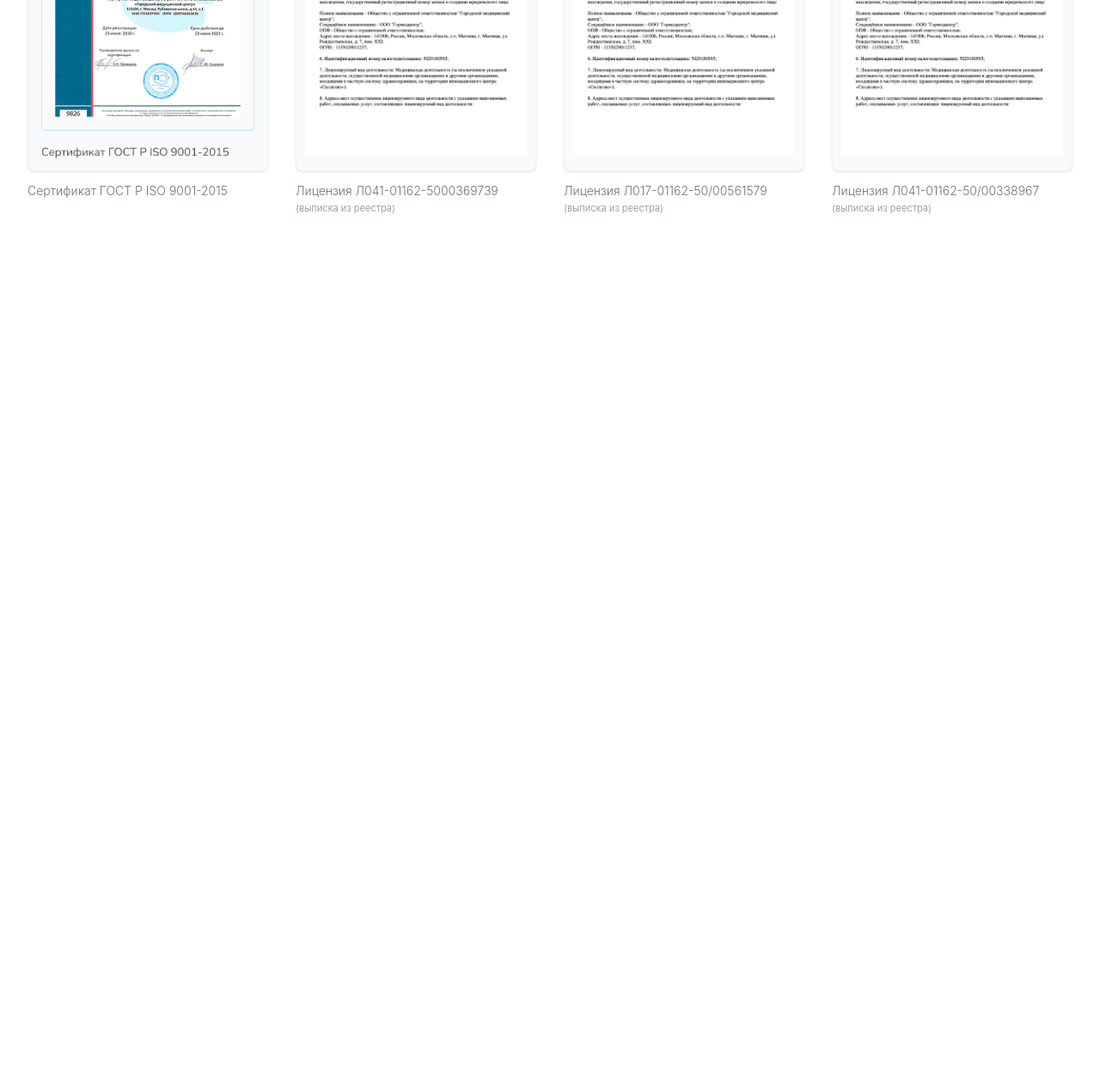
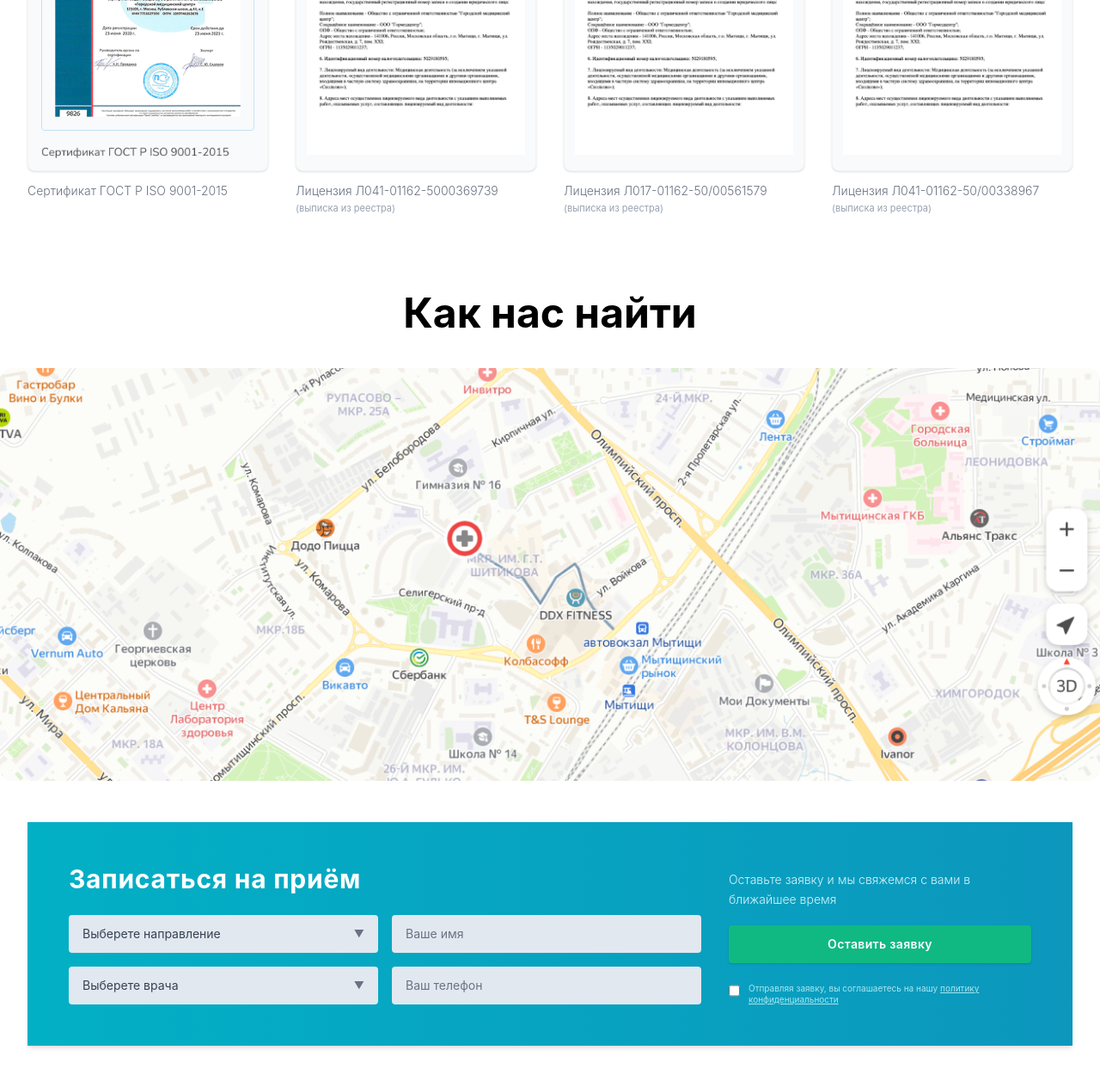
Before and after one commit to tabarovahadica46-source/exam.week4, a website: page index.html in a window 1280 px wide. Shown: the part 5215-6479 px from the top of the page at 86% size. Before the commit the page ends 5515 px from the top, so only its background shows below. Drawn offline with nearby package versions, Linux system fonts and the light colour scheme; files that its build step writes are made by us from their sources.

Commit message:
section-6

```diff
--- a/index.html
+++ b/index.html
@@ -909,5 +909,103 @@
 
   </div>
 </section>
+
+<section>
+    <p class="text-5xl font-bold mt-10 mb-10 text-center">Как нас найти</p>
+    <img class="m-auto" src="./src/img_h/map.png" alt="">
+</section>
+<section class="w-full bg-white py-12 px-4 sm:px-6 lg:px-8 font-sans">
+  <div class="max-w-7xl mx-auto">
+
+    <div class="bg-gradient-to-r from-[#02B0C5] to-[#0c97bd] text-white p-6 md:p-10 lg:p-12 shadow-md">
+      <div class="grid grid-cols-1 lg:grid-cols-12 gap-8 items-start">
+
+
+        <div class="lg:col-span-8 space-y-6">
+          <h2 class="text-2xl md:text-3xl font-bold tracking-wide">
+            Записаться на приём
+          </h2>
+
+          <div class="grid grid-cols-1 md:grid-cols-2 gap-4">
+
+
+            <div class="relative">
+              <select class="w-full bg-[#e2e8f0] text-gray-700 text-xs sm:text-sm px-4 py-3 rounded appearance-none focus:outline-none focus:ring-2 focus:ring-cyan-300 cursor-pointer">
+                <option value="" disabled selected hidden>Выберете направление</option>
+                <option value="1">Акушерство</option>
+                <option value="2">Хирургия</option>
+                <option value="3">Терапия</option>
+              </select>
+              <div class="pointer-events-none absolute inset-y-0 right-0 flex items-center px-4 text-gray-500 text-xs">
+                ▼
+              </div>
+            </div>
+
+
+            <div>
+              <input
+                type="text"
+                placeholder="Ваше имя"
+                class="w-full bg-[#e2e8f0] text-gray-700 text-xs sm:text-sm px-4 py-3 rounded placeholder-gray-500 focus:outline-none focus:ring-2 focus:ring-cyan-300"
+              />
+            </div>
+
+            <div class="relative">
+              <select class="w-full bg-[#e2e8f0] text-gray-700 text-xs sm:text-sm px-4 py-3 rounded appearance-none focus:outline-none focus:ring-2 focus:ring-cyan-300 cursor-pointer">
+                <option value="" disabled selected hidden>Выберете врача</option>
+                <option value="1">Иванов И.И.</option>
+                <option value="2">Петров П.П.</option>
+              </select>
+              <div class="pointer-events-none absolute inset-y-0 right-0 flex items-center px-4 text-gray-500 text-xs">
+                ▼
+              </div>
+            </div>
+
+
+            <div>
+              <input
+                type="tel"
+                placeholder="Ваш телефон"
+                class="w-full bg-[#e2e8f0] text-gray-700 text-xs sm:text-sm px-4 py-3 rounded placeholder-gray-500 focus:outline-none focus:ring-2 focus:ring-cyan-300"
+              />
+            </div>
+
+          </div>
+        </div>
+
+
+        <div class="lg:col-span-4 flex flex-col justify-between h-full space-y-4 lg:pt-2">
+
+
+          <p class="text-xs sm:text-sm text-cyan-50/90 leading-relaxed font-light">
+            Оставьте заявку и мы свяжемся с вами в ближайшее время
+          </p>
+
+
+          <button type="submit" class="w-full bg-[#10b981] hover:bg-[#0ea5e9] text-white text-xs sm:text-sm font-semibold py-3 px-6 rounded shadow-sm transition-colors tracking-wide">
+            Оставить заявку
+          </button>
+
+
+          <label class="flex items-start gap-2.5 cursor-pointer group select-none pt-1">
+            <input
+              type="checkbox"
+              class="mt-0.5 rounded bg-transparent border border-white text-cyan-600 focus:ring-0 focus:ring-offset-0 w-3.5 h-3.5 cursor-pointer"
+              required
+            />
+            <span class="text-[10px] text-cyan-100/80 leading-tight group-hover:text-white transition-colors">
+              Отправляя заявку, вы соглашаетесь на нашу
+              <a href="#" class="underline hover:text-white">политику конфиденциальности</a>
+            </span>
+          </label>
+
+        </div>
+
+      </div>
+    </div>
+
+  </div>
+</section>
+
 </body>
 </html>
```
Also changed, not shown: src/img_h/map.png (added).
